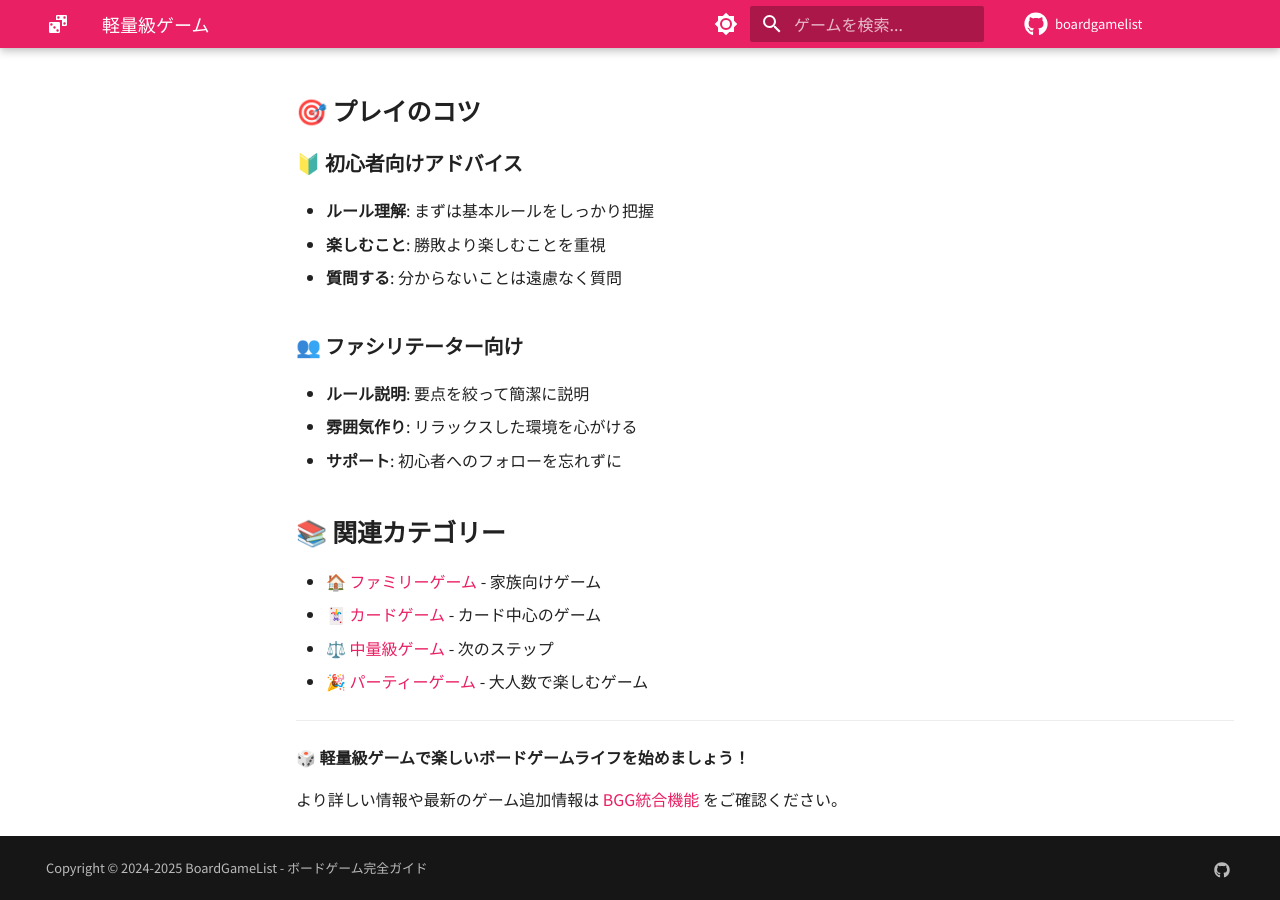
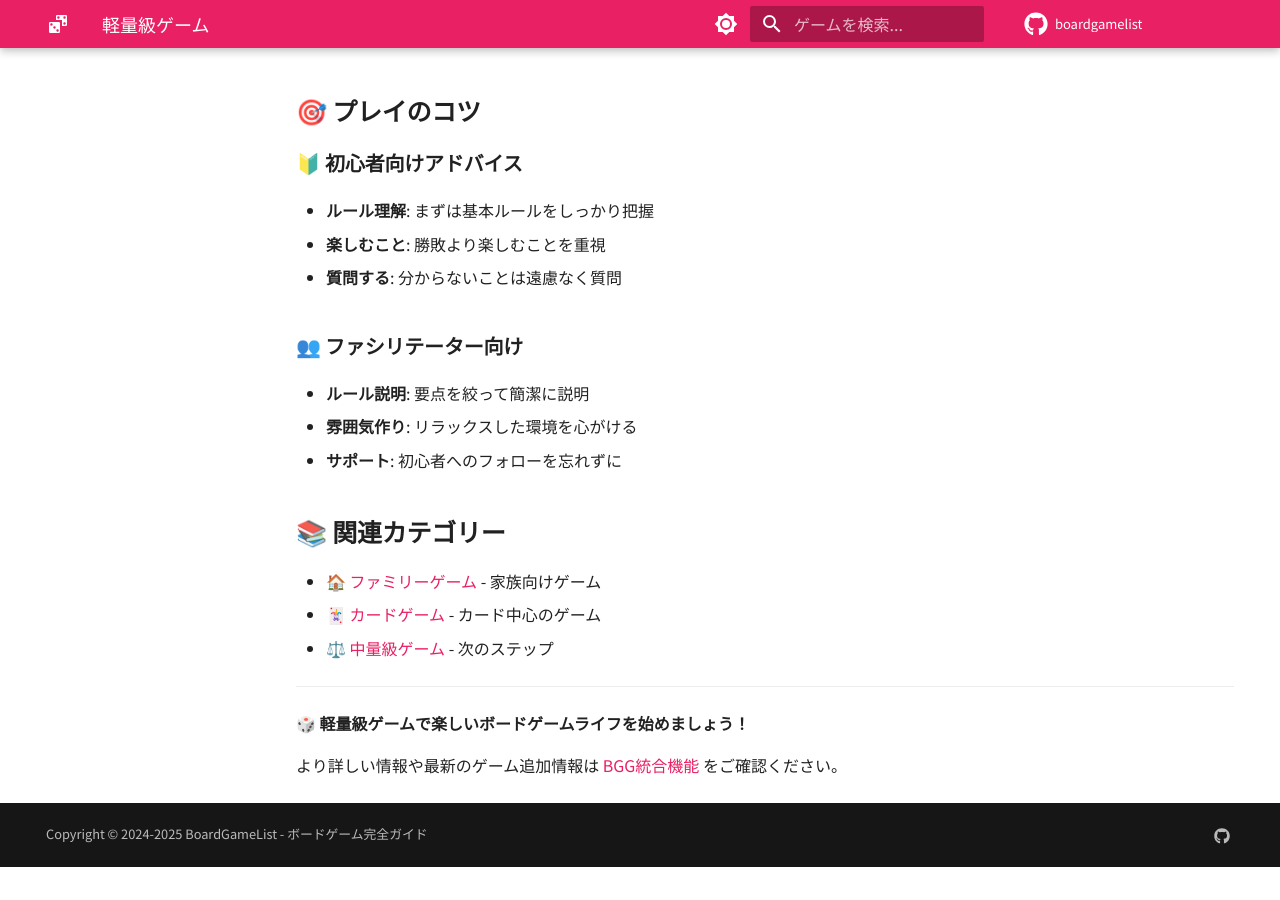
Before and after one commit to KAFKA2306/boardgamelist, an MkDocs documentation site: the page built from docs/categories/complexity-light.md, in a window 1280 px wide and 900 px high, scrolled down 2528 px. Built offline with MkDocs 1.6.1 and Material for MkDocs 9.7.7, drawn with Linux system fonts in a browser that asks for light colours; comment, search, counter and statistics services are not loaded; the version menu is left out; after the commit the page ends 3395 px from its top, so only the background shows below that.

Commit message:
docs: remove dead party category link

```diff
--- a/docs/categories/complexity-light.md
+++ b/docs/categories/complexity-light.md
@@ -97,7 +97,6 @@ learning_curve: "簡単"
 - [🏠 ファミリーゲーム](family.md) - 家族向けゲーム
 - [🃏 カードゲーム](card-games.md) - カード中心のゲーム
 - [⚖️ 中量級ゲーム](complexity-medium.md) - 次のステップ
-- [🎉 パーティーゲーム](party.md) - 大人数で楽しむゲーム
 
 ---
 
```
